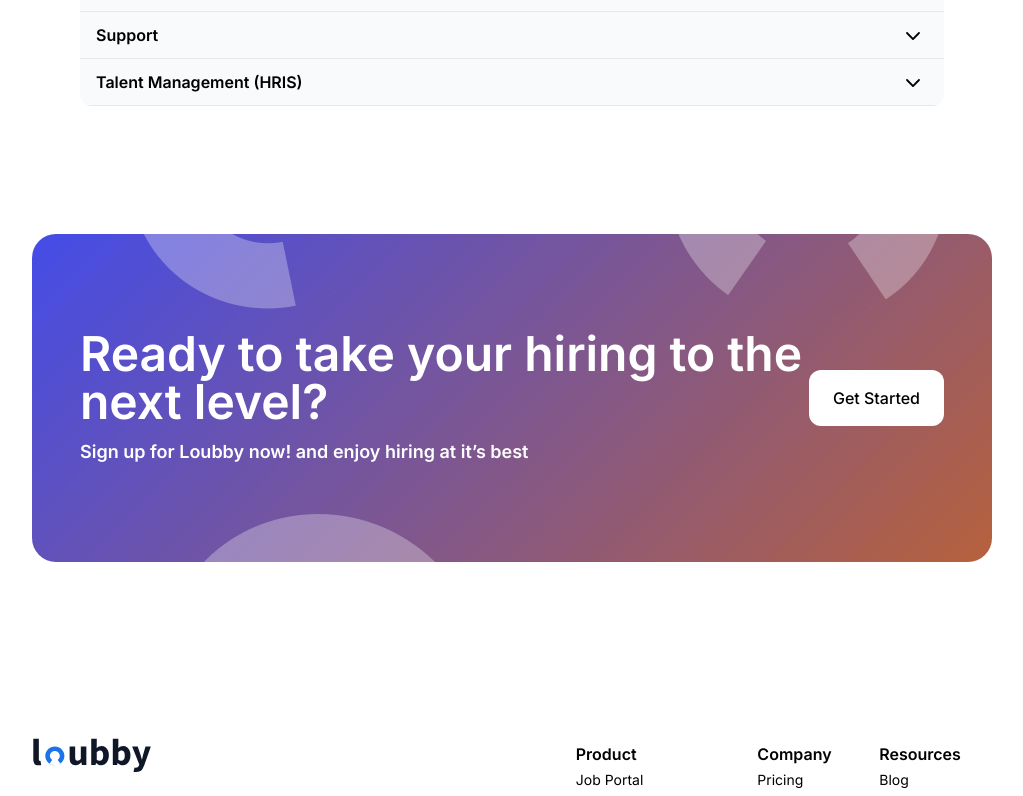
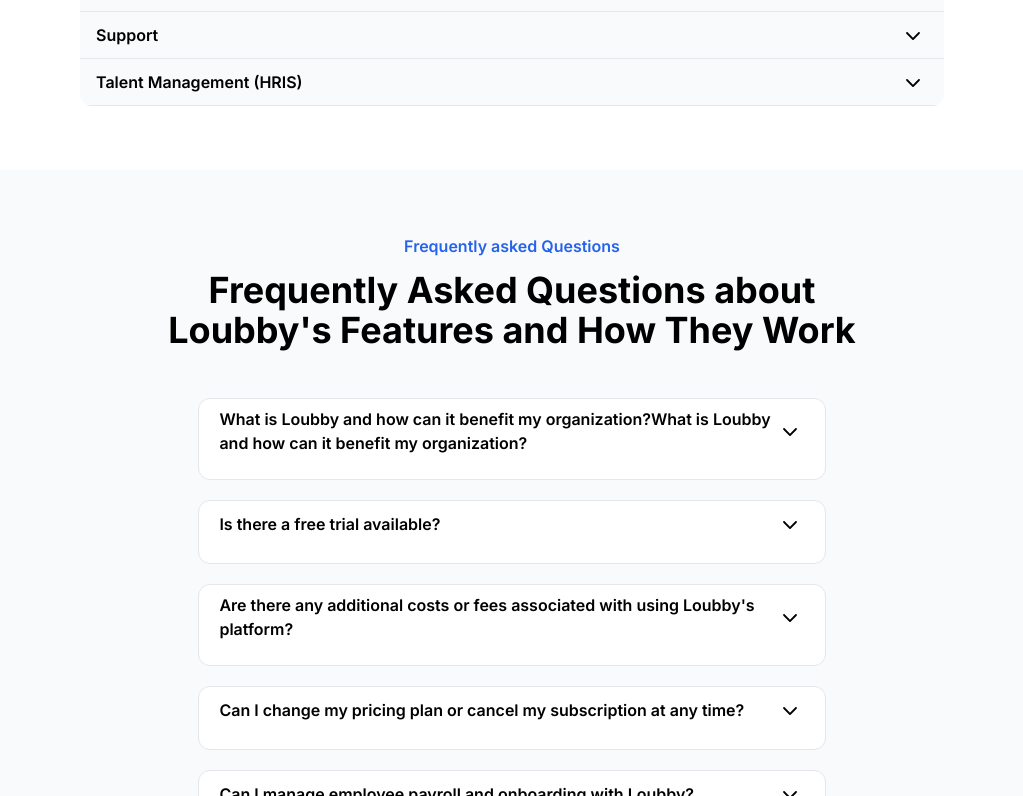
Before and after one commit to professor-12/loubby-ai, a Next.js app: page /pricing in a window 1280 px wide. Shown: the part 2004-2800 px from the top of the page, without its empty margins (128-1151 px from the left). Built offline with nearby package versions, Linux system fonts and the light colour scheme.

Commit message:
finished pricing page ui

```diff
--- a/src/app/pricing/Billing.tsx
+++ b/src/app/pricing/Billing.tsx
@@ -43,7 +43,7 @@ const Billing = () => {
                     <div className="font-semibold text-lg">Monthly</div>
                 </div>
             </div>
-            <div className="grid mx-auto container md:w-[85%] gap-6 grid-cols-3 py-5">
+            <div className="grid mx-auto px-4 md:px-0 container md:w-[85%] gap-6 lg:grid-cols-3 grid-cols-1 py-5">
                 <div className="rounded-2xl space-y-6 border py-12 px-4 hover:shadow shadow-black backdrop:shadow-2xl transition-colors duration-500">
                     <div className="text-center space-y-2">
                         <h1 className="text-lg font-semibold">Free Forever</h1>
@@ -142,7 +142,7 @@ const Billing = () => {
                     </button>
                 </div>
 
-                <div className="rounded-2xl text-gray-800  flex justify-between  border p-8  px-7 col-span-3">
+                <div className="rounded-2xl text-gray-800  flex flex-col space-y-5 md:space-y-0 md:flex-row justify-between  border p-8  px-7 lg:col-span-3">
                     <div className="flex-col flex justify-between">
                         <h1 className="font-semibold text-lg">
                             Talent Management
@@ -158,7 +158,7 @@ const Billing = () => {
                             management
                         </p>
                     </div>
-                    <div className="grid grid-cols-2 gap-x-8 gap-y-2">
+                    <div className="grid md:grid-cols-2 gap-x-8 gap-y-2">
                         {arrayThird.map((e) => {
                             return (
                                 <div
--- /dev/null
+++ b/src/app/pricing/Card.tsx
@@ -0,0 +1,53 @@
+"use client";
+import React, { ReactNode, createContext, useContext, useState } from "react";
+import { RxCaretDown } from "react-icons/rx";
+import { motion } from "framer-motion";
+
+const Store = createContext({ expand: true });
+export const useExpand = () => {
+    return useContext(Store);
+};
+
+const Card = ({ children }: { children: ReactNode }) => {
+    const [expand, setExpand] = useState(false);
+    return (
+        <Store.Provider value={{ expand }}>
+            <div
+                onClick={(e) => setExpand((prev) => !prev)}
+                className="border  space-y-4 cursor-pointer rounded-xl px-5 p-2 bg-white"
+            >
+                {children}
+            </div>
+        </Store.Provider>
+    );
+};
+
+export const CardHeader = ({ children }: { children: ReactNode | any }) => {
+    const { expand } = useExpand();
+    return (
+        <div className="flex items-center justify-between">
+            <h1 className="font-semibold">{children}</h1>
+            <motion.div animate={{ rotate: expand ? 180 : 0 }}>
+                <RxCaretDown className="text-3xl font-semibold" />
+            </motion.div>
+        </div>
+    );
+};
+
+export const CardBody = ({ children }: { children: ReactNode }) => {
+    const { expand } = useExpand();
+    return (
+        <motion.div className="overflow-hidden">
+            <motion.h1
+                animate={{
+                    height: expand ? "auto" : 0,
+                    transition: { duration: 0.4 },
+                }}
+                className="text-gray-700"
+            >
+                {children}
+            </motion.h1>
+        </motion.div>
+    );
+};
+export default Card;
--- /dev/null
+++ b/src/app/pricing/FAQ.tsx
@@ -0,0 +1,169 @@
+import React from "react";
+import Card, { CardBody, CardHeader } from "./Card";
+
+const FAQ = () => {
+    return (
+        <div className="my-16 bg-[rgb(249,250,251)] py-16">
+            <div className="container space-y-8 lg:w-[70%] mx-auto">
+                <div className="text-center space-y-3">
+                    <h1 className="text-blue-600 font-semibold">
+                        Frequently asked Questions
+                    </h1>
+                    <h2 className="lg:text-4xl text-2xl  font-bold ">
+                        Frequently Asked Questions about <br></br> Loubby&apos;s
+                        Features and How They Work
+                    </h2>
+                </div>
+
+                <div className="lg:w-[70%] space-y-5 py-4 mx-auto container">
+                    <Card>
+                        <CardHeader>
+                            What is Loubby and how can it benefit my
+                            organization?What is Loubby and how can it benefit
+                            my organization?
+                        </CardHeader>
+
+                        <CardBody>
+                            Loubby is an employee-employer relationship
+                            management software designed to simplify the hiring
+                            process, streamline talent management, and enhance
+                            collaboration. It benefits organizations by offering
+                            tools to find, hire, and manage employees
+                            efficiently while providing valuable insights.
+                        </CardBody>
+                    </Card>
+                    <Card>
+                        <CardHeader>
+                            Is there a free trial available?
+                        </CardHeader>
+
+                        <CardBody>
+                            Yes, Loubby offers a 30-day free trial, allowing you
+                            to explore its features and benefits risk-free.
+                        </CardBody>
+                    </Card>
+                    <Card>
+                        <CardHeader>
+                            Are there any additional costs or fees associated
+                            with using Loubby&apos;s platform?
+                        </CardHeader>
+
+                        <CardBody>
+                            Loubby’s pricing is transparent, and there are no
+                            hidden costs or fees. However, additional services
+                            or add-ons may be available for specific
+                            customization or advanced features.
+                        </CardBody>
+                    </Card>
+                    <Card>
+                        <CardHeader>
+                            Can I change my pricing plan or cancel my
+                            subscription at any time?
+                        </CardHeader>
+
+                        <CardBody>
+                            Yes, you have the flexibility to upgrade, downgrade,
+                            or cancel your subscription at any time. Changes in
+                            your subscription plan will reflect in your billing
+                            accordingly, either immediately or at the end of
+                            your current billing cycle.
+                        </CardBody>
+                    </Card>
+                    <Card>
+                        <CardHeader>
+                            Can I manage employee payroll and onboarding with
+                            Loubby?
+                        </CardHeader>
+
+                        <CardBody>
+                            Yes, Loubby offers features to streamline employee
+                            payroll management and onboarding, ensuring a smooth
+                            and efficient process for managing your workforce.
+                        </CardBody>
+                    </Card>
+                    <Card>
+                        <CardHeader>
+                            Can I post job listings on Loubby?
+                        </CardHeader>
+
+                        <CardBody>
+                            Yes, Loubby offers a Job Listing Portal where you
+                            can easily create and manage job listings,
+                            attracting potential candidates effortlessly.
+                        </CardBody>
+                    </Card>
+                    <Card>
+                        <CardHeader>
+                            How can Loubby help me find the right talent for my
+                            company?
+                        </CardHeader>
+
+                        <CardBody>
+                            How can Loubby help me find the right talent for my
+                            company?
+                        </CardBody>
+                    </Card>
+                    <Card>
+                        <CardHeader>Is my data secure on Loubby?</CardHeader>
+
+                        <CardBody>
+                            Yes, Loubby prioritizes data security, employing
+                            industry-standard measures like encryption and
+                            access controls to safeguard your data.
+                        </CardBody>
+                    </Card>
+                    <Card>
+                        <CardHeader>
+                            Can I post job listings on Loubby?
+                        </CardHeader>
+
+                        <CardBody>
+                            Yes, Loubby offers a Job Listing Portal where you
+                            can easily create and manage job listings,
+                            attracting potential candidates effortlessly.
+                        </CardBody>
+                    </Card>
+                    <Card>
+                        <CardHeader>
+                            Can I customize my company&apos;s job application
+                            pages on Loubby?
+                        </CardHeader>
+
+                        <CardBody>
+                            Absolutely! Loubby allows you to create and
+                            customize job application pages, providing a unique
+                            and branded experience for candidates.
+                        </CardBody>
+                    </Card>
+                    <Card>
+                        <CardHeader>
+                            How does Loubby handle the interview process?
+                        </CardHeader>
+
+                        <CardBody>
+                            Loubby offers interview scheduling, communication
+                            tools, and collaborative features to streamline
+                            candidate interactions, making the process efficient
+                            and effective.
+                        </CardBody>
+                    </Card>
+                    <Card>
+                        <CardHeader>
+                            Can Loubby support multiple users within my
+                            organization?
+                        </CardHeader>
+
+                        <CardBody>
+                            Absolutely! Loubby offers an active hierarchical
+                            system with approval and permission settings,
+                            allowing you to set up teams with multiple users and
+                            manage access control.
+                        </CardBody>
+                    </Card>
+                </div>
+            </div>
+        </div>
+    );
+};
+
+export default FAQ;
--- a/src/app/pricing/page.tsx
+++ b/src/app/pricing/page.tsx
@@ -3,6 +3,8 @@ import React from "react";
 import HeroPricing from "./HeroPricing";
 import Billing from "./Billing";
 import FeatureSection from "./FeatureSection";
+import FAQ from "./FAQ";
+
 
 export const metadata: Metadata = {
     title: "Pricing - Loubby",
@@ -10,10 +12,17 @@ export const metadata: Metadata = {
 
 const Pricing = () => {
     return (
-        <div className="my-32 container mx-auto xl:w-[75%]">
-            <HeroPricing />
-            <Billing />
-            <FeatureSection />
+        <div className="my-32">
+            <div className="container mx-auto xl:w-[75%]">
+                <HeroPricing />
+            </div>
+            <div className="container mx-auto xl:w-[75%]">
+                <Billing />
+            </div>
+            <div className="container mx-auto xl:w-[75%]">
+                <FeatureSection />
+            </div>
+            <FAQ/>
         </div>
     );
 };
```
Also changed, not shown: src/app/pricing/FeatureSection.tsx (+8 -8 lines).
